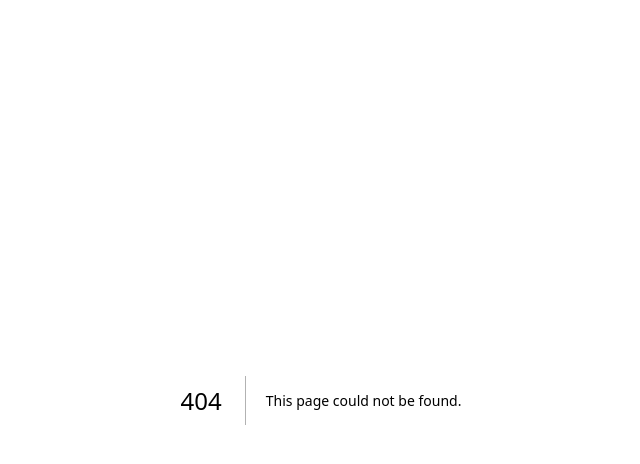
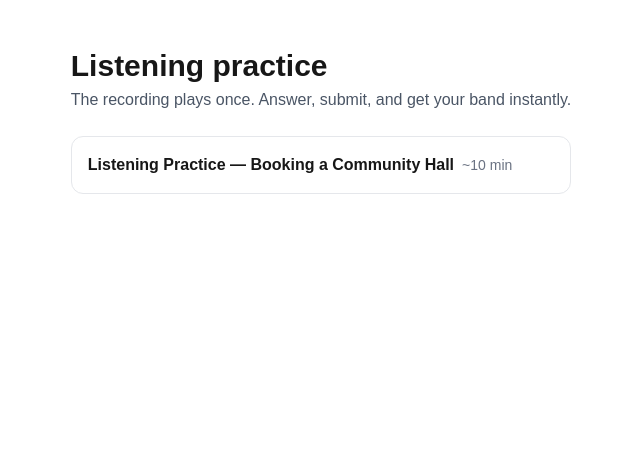
Before and after one commit to thinkall/easyIELTS, a Next.js app: page /listening in a window 1280 px wide. Before the commit this address had no page. Shown: the top 464 px of the page, without its empty margins (319-959 px from the left). Built offline with nearby package versions, Linux system fonts and the light colour scheme.

Commit message:
feat: listening routes and landing-page link

```diff
--- /dev/null
+++ b/src/app/listening/[testId]/page.tsx
@@ -0,0 +1,18 @@
+import { notFound } from "next/navigation";
+import { getListeningTest, getListeningTests } from "@/lib/content/listening";
+import { ListeningRunner } from "@/components/listening/ListeningRunner";
+
+export function generateStaticParams() {
+  return getListeningTests().map((test) => ({ testId: test.id }));
+}
+
+export default async function ListeningTestPage({
+  params,
+}: {
+  params: Promise<{ testId: string }>;
+}) {
+  const { testId } = await params;
+  const test = getListeningTest(testId);
+  if (!test) notFound();
+  return <ListeningRunner test={test} />;
+}
--- /dev/null
+++ b/src/app/listening/page.tsx
@@ -0,0 +1,28 @@
+import Link from "next/link";
+import { getListeningTests } from "@/lib/content/listening";
+
+export const metadata = { title: "Listening practice — easyIELTS" };
+
+export default function ListeningIndexPage() {
+  const tests = getListeningTests();
+  return (
+    <main className="mx-auto flex max-w-3xl flex-col gap-6 px-6 py-12">
+      <header>
+        <h1 className="text-3xl font-bold">Listening practice</h1>
+        <p className="mt-1 text-gray-600 dark:text-gray-300">
+          The recording plays once. Answer, submit, and get your band instantly.
+        </p>
+      </header>
+      <ul className="flex flex-col gap-3">
+        {tests.map((test) => (
+          <li key={test.id}>
+            <Link href={`/listening/${test.id}`} className="block rounded-xl border border-gray-200 p-4 hover:border-indigo-400 dark:border-gray-700">
+              <span className="font-semibold">{test.title}</span>
+              <span className="ml-2 text-sm text-gray-500">~{test.timeMinutes} min</span>
+            </Link>
+          </li>
+        ))}
+      </ul>
+    </main>
+  );
+}
--- a/src/app/page.tsx
+++ b/src/app/page.tsx
@@ -24,8 +24,9 @@ export default function Home() {
               <p className="mt-1 text-sm text-gray-500 dark:text-gray-400">{s.target}</p>
             </div>
           );
-          return s.name === "Reading" ? (
-            <Link key={s.name} href="/reading">{card}</Link>
+          const href = s.name === "Reading" ? "/reading" : s.name === "Listening" ? "/listening" : null;
+          return href ? (
+            <Link key={s.name} href={href}>{card}</Link>
           ) : (
             <div key={s.name}>{card}</div>
           );
```
